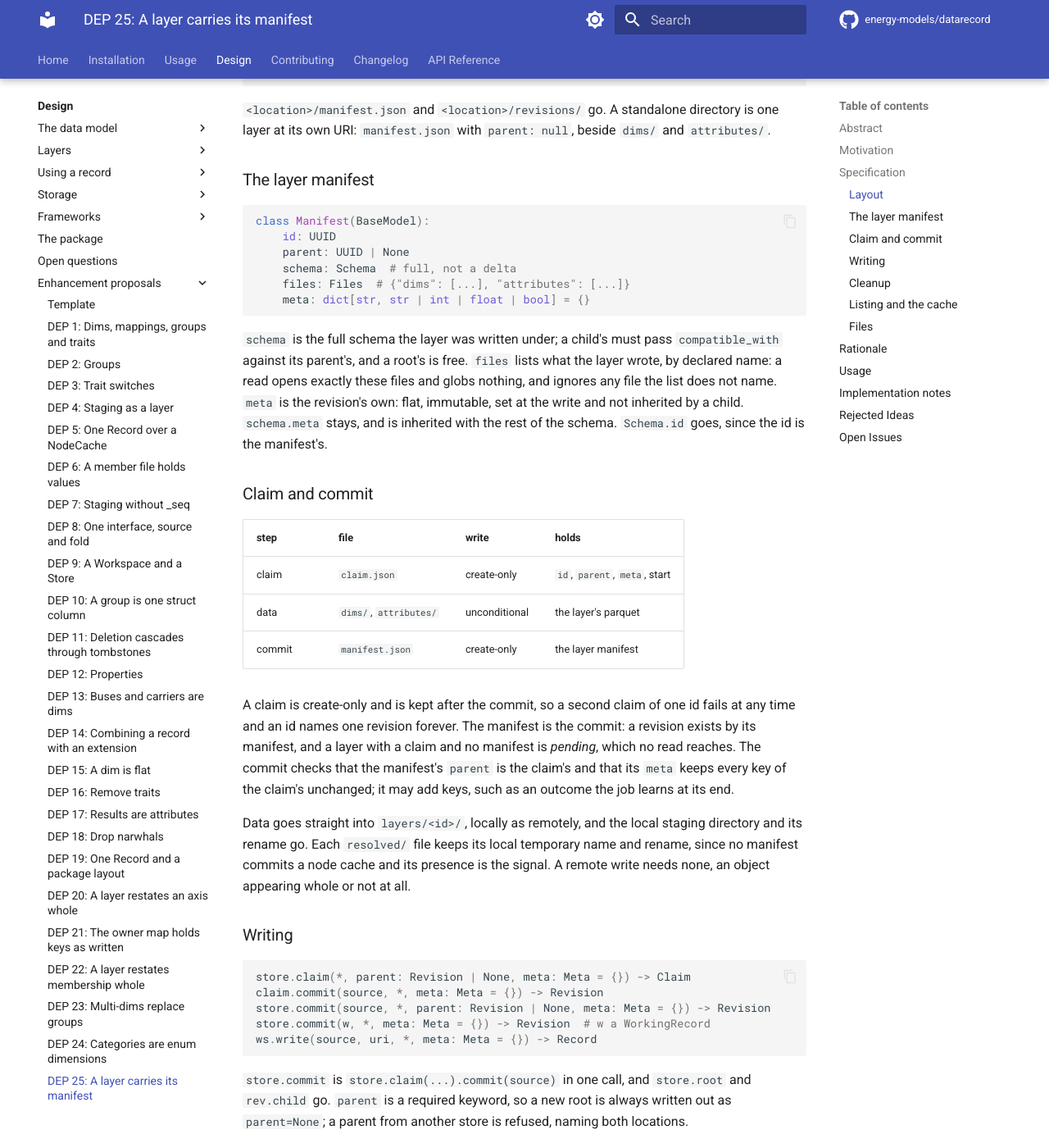
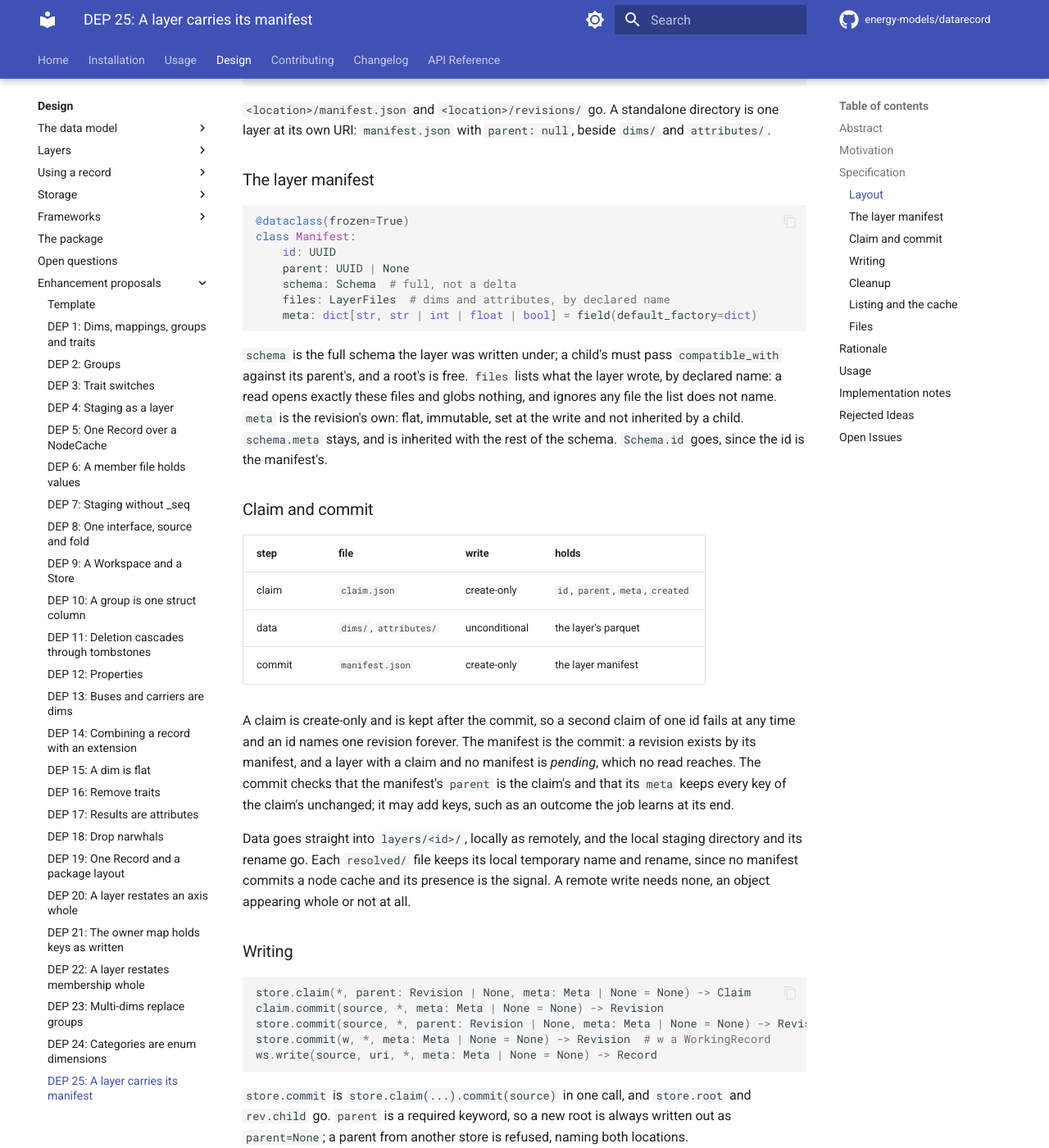
Before and after one commit to energy-models/datarecord, an MkDocs documentation site: the page built from docs/design/proposals/dep-0025-a-layer-carries-its-manifest.md, in a window 1280 px wide and 1400 px high, scrolled down 1327 px. Shown: the whole window at 82% size. Built offline with MkDocs 1.6.1 and Material for MkDocs 9.7.7, drawn with Linux system fonts in a browser that asks for light colours; comment, search, counter and statistics services are not loaded.

Commit message:
docs: DEP 25, names and signatures as implemented

````diff
--- a/docs/design/proposals/dep-0025-a-layer-carries-its-manifest.md
+++ b/docs/design/proposals/dep-0025-a-layer-carries-its-manifest.md
@@ -45,23 +45,24 @@ A standalone directory and a layer differ only by where the manifest sits, yet `
 ### The layer manifest
 
 ```python
-class Manifest(BaseModel):
+@dataclass(frozen=True)
+class Manifest:
     id: UUID
     parent: UUID | None
     schema: Schema  # full, not a delta
-    files: Files  # {"dims": [...], "attributes": [...]}
-    meta: dict[str, str | int | float | bool] = {}
+    files: LayerFiles  # dims and attributes, by declared name
+    meta: dict[str, str | int | float | bool] = field(default_factory=dict)
 ```
 
 `schema` is the full schema the layer was written under; a child's must pass `compatible_with` against its parent's, and a root's is free. `files` lists what the layer wrote, by declared name: a read opens exactly these files and globs nothing, and ignores any file the list does not name. `meta` is the revision's own: flat, immutable, set at the write and not inherited by a child. `schema.meta` stays, and is inherited with the rest of the schema. `Schema.id` goes, since the id is the manifest's.
 
 ### Claim and commit
 
-| step   | file                   | write         | holds                         |
-| ------ | ---------------------- | ------------- | ----------------------------- |
-| claim  | `claim.json`           | create-only   | `id`, `parent`, `meta`, start |
-| data   | `dims/`, `attributes/` | unconditional | the layer's parquet           |
-| commit | `manifest.json`        | create-only   | the layer manifest            |
+| step   | file                   | write         | holds                             |
+| ------ | ---------------------- | ------------- | --------------------------------- |
+| claim  | `claim.json`           | create-only   | `id`, `parent`, `meta`, `created` |
+| data   | `dims/`, `attributes/` | unconditional | the layer's parquet               |
+| commit | `manifest.json`        | create-only   | the layer manifest                |
 
 A claim is create-only and is kept after the commit, so a second claim of one id fails at any time and an id names one revision forever. The manifest is the commit: a revision exists by its manifest, and a layer with a claim and no manifest is _pending_, which no read reaches. The commit checks that the manifest's `parent` is the claim's and that its `meta` keeps every key of the claim's unchanged; it may add keys, such as an outcome the job learns at its end.
 
@@ -70,11 +71,11 @@ Data goes straight into `layers/<id>/`, locally as remotely, and the local stagi
 ### Writing
 
 ```python
-store.claim(*, parent: Revision | None, meta: Meta = {}) -> Claim
-claim.commit(source, *, meta: Meta = {}) -> Revision
-store.commit(source, *, parent: Revision | None, meta: Meta = {}) -> Revision
-store.commit(w, *, meta: Meta = {}) -> Revision  # w a WorkingRecord
-ws.write(source, uri, *, meta: Meta = {}) -> Record
+store.claim(*, parent: Revision | None, meta: Meta | None = None) -> Claim
+claim.commit(source, *, meta: Meta | None = None) -> Revision
+store.commit(source, *, parent: Revision | None, meta: Meta | None = None) -> Revision
+store.commit(w, *, meta: Meta | None = None) -> Revision  # w a WorkingRecord
+ws.write(source, uri, *, meta: Meta | None = None) -> Record
 ```
 
 `store.commit` is `store.claim(...).commit(source)` in one call, and `store.root` and `rev.child` go. `parent` is a required keyword, so a new root is always written out as `parent=None`; a parent from another store is refused, naming both locations.
````
Also changed, not shown: other parts of docs/design/proposals/dep-0025-a-layer-carries-its-manifest.md (+1 -1 lines).
